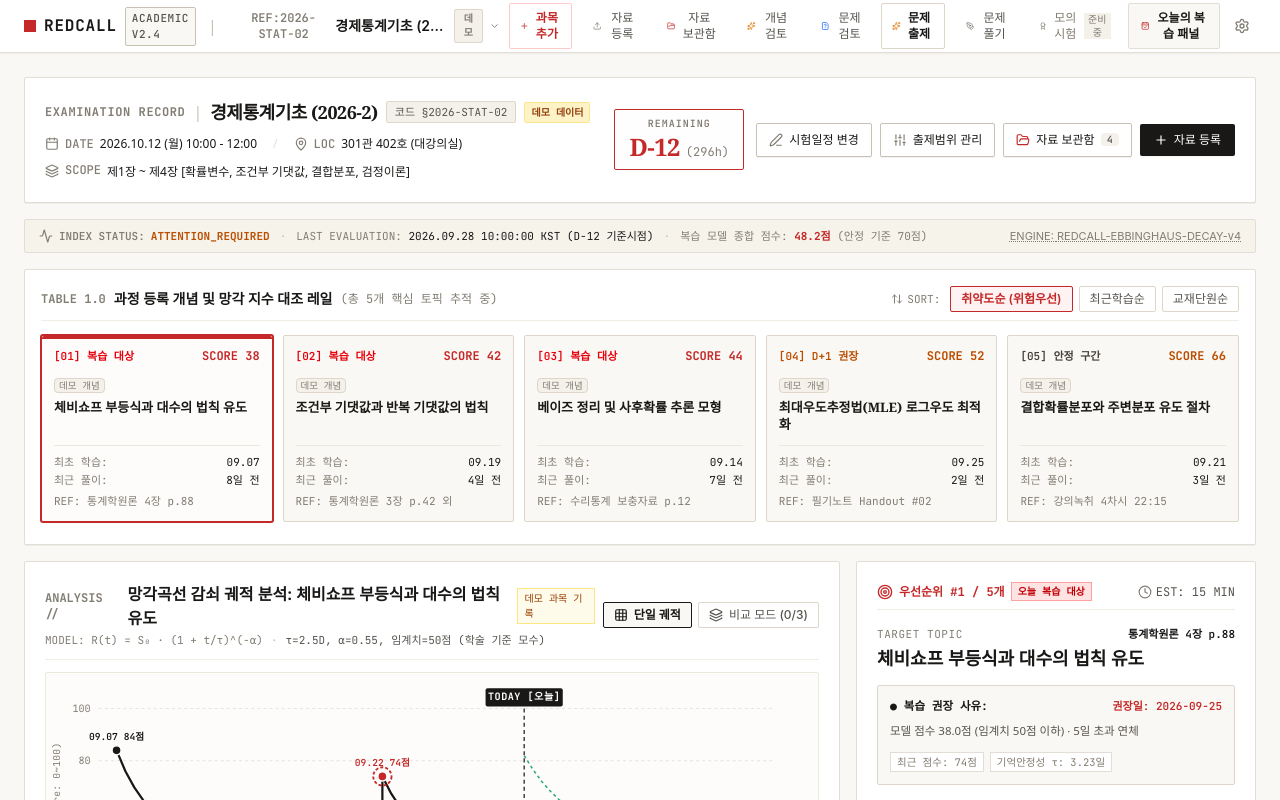
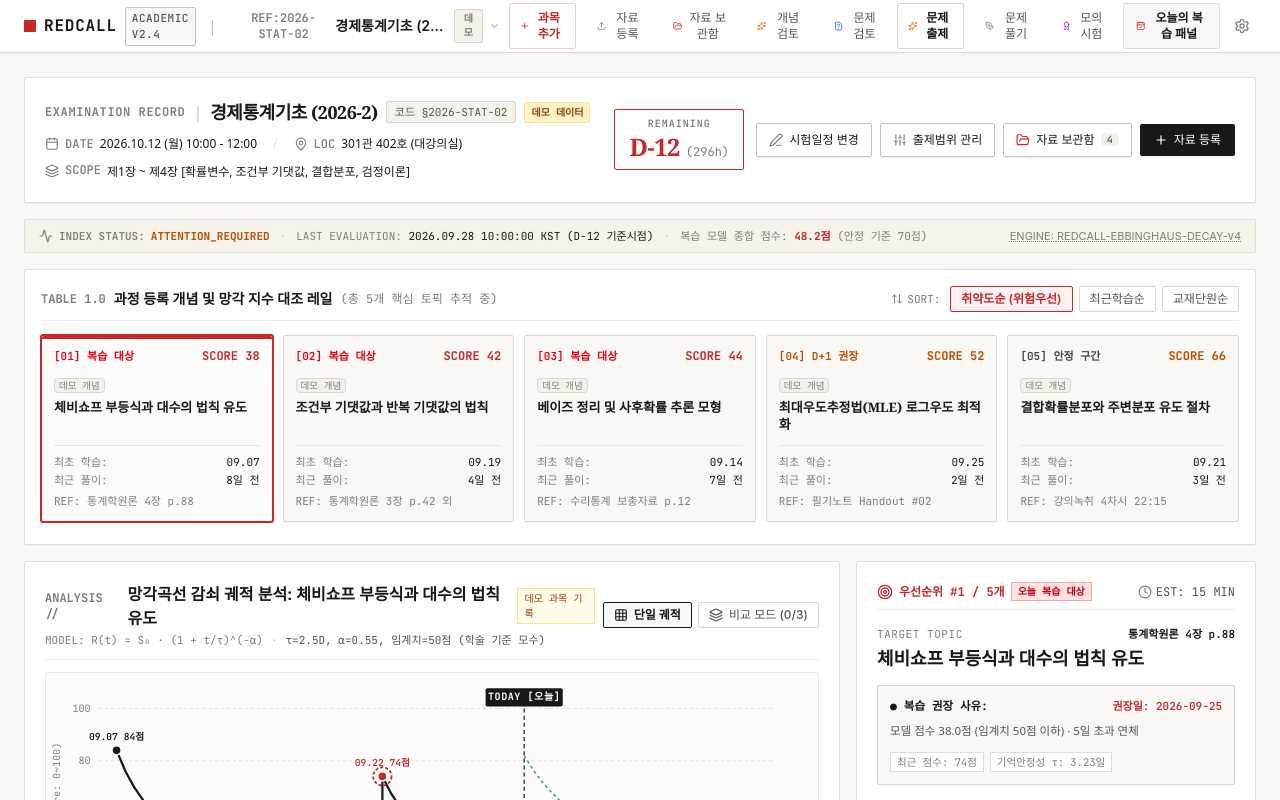
Before and after one commit to parksm060204/LearnAway, a Next.js app: page / in a window 1280 px wide. Shown: the top 800 px of the page. Built offline with nearby package versions, Linux system fonts and the light colour scheme; a web font is replaced by a local one.

Commit message:
fix(nav): activate mock exam navigation button in TopUtilityBar

```diff
--- a/components/TopUtilityBar.tsx
+++ b/components/TopUtilityBar.tsx
@@ -249,13 +249,11 @@ export function TopUtilityBar({
 
           <button
             onClick={onOpenMockExam}
-            className="flex items-center gap-1.5 px-3 py-1.5 rounded-xs text-[#827d73] hover:text-[#57544e] hover:bg-[#faf8f4] border border-transparent transition-colors"
+            className="flex items-center gap-1.5 px-3 py-1.5 rounded-xs text-[#57544e] hover:text-[#191817] hover:bg-[#faf8f4] border border-transparent hover:border-[#e2ded6] transition-colors"
+            title="혼합형 모의시험 응시 및 AI 평가"
           >
-            <Award className="w-3.5 h-3.5 text-[#827d73]" />
+            <Award className="w-3.5 h-3.5 text-purple-600" />
             <span>모의시험</span>
-            <span className="text-[10px] font-academic-mono bg-[#f4f1ea] px-1 rounded-2xs text-[#827d73]">
-              준비 중
-            </span>
           </button>
 
           <button
@@ -400,8 +398,8 @@ export function TopUtilityBar({
             }}
             className="w-full flex items-center gap-2 py-2 px-3 text-xs text-[#191817] hover:bg-[#faf8f4] rounded-xs"
           >
-            <Award className="w-4 h-4 text-[#827d73]" />
-            <span>모의시험 안내</span>
+            <Award className="w-4 h-4 text-purple-600" />
+            <span>혼합형 모의시험 응시</span>
           </button>
 
           <button
```
